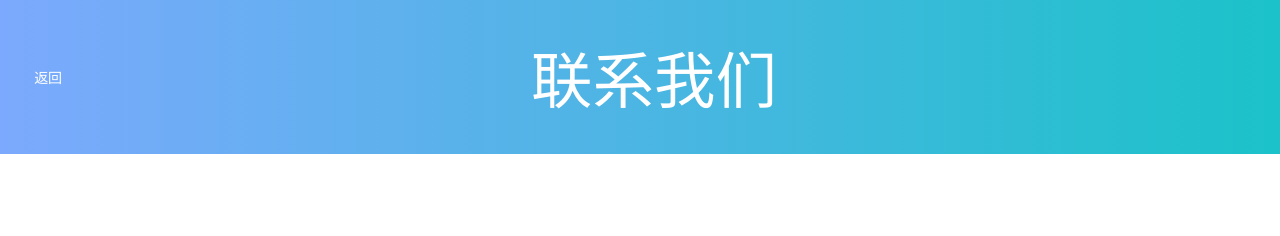
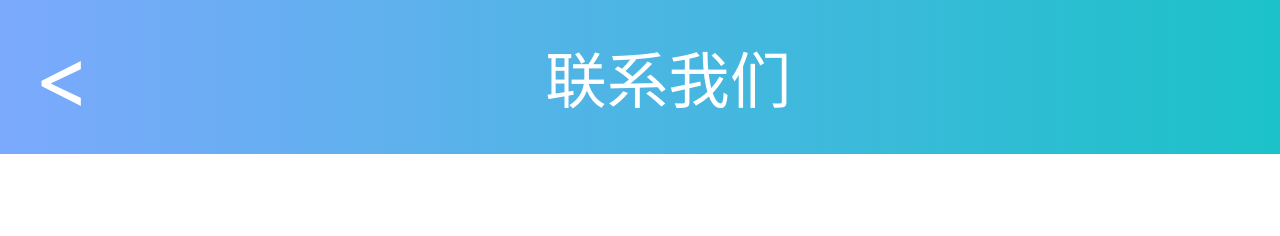
Before and after one commit to sampsonli/yijia_static, a website: page static/lxwm.html in a window 1280 px wide. Shown: the top 236 px of the page. Drawn offline with Linux system fonts and the light colour scheme.

Commit message:
add something

```diff
--- a/static/lxwm.css
+++ b/static/lxwm.css
@@ -32,6 +32,7 @@ body{
     font-size: .36rem;
 }
 .header-bak {
+    font-size: .5rem;
     margin-left: .2rem;
 }
 .header-fs {
--- a/static/lxwm.html
+++ b/static/lxwm.html
@@ -21,7 +21,7 @@
 <body>
 <section class="l-flex-column l-full">
     <header class="header l-box-vertical-center-justify">
-        <div class="header-bak" onclick="history.back()">返回</div>
+        <div class="header-bak" onclick="history.back()">&lt;</div>
         <div class="header-center">联系我们</div>
         <div class="header-fs"></div>
 
--- a/static/setting.css
+++ b/static/setting.css
@@ -33,6 +33,7 @@ body{
     font-size: .36rem;
 }
 .header-bak {
+    font-size: .5rem;
     margin-left: .2rem;
 }
 .header-fs {
--- a/static/yjfk.css
+++ b/static/yjfk.css
@@ -33,6 +33,7 @@ body{
     font-size: .36rem;
 }
 .header-bak {
+    font-size: .5rem;
     margin-left: .2rem;
 }
 .header-fs {
```
Also changed, not shown: static/setting.html (+1 -1 lines), static/yjfk.html (+1 -1 lines).
